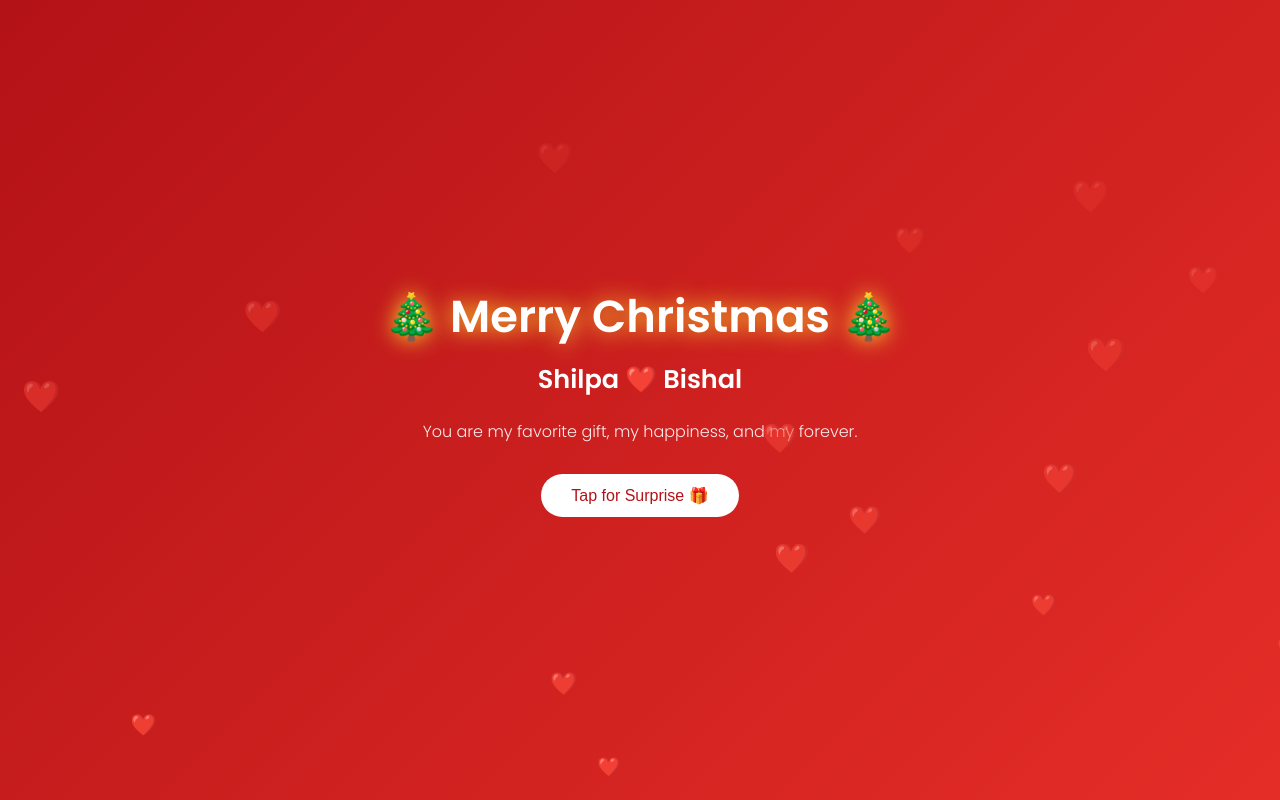
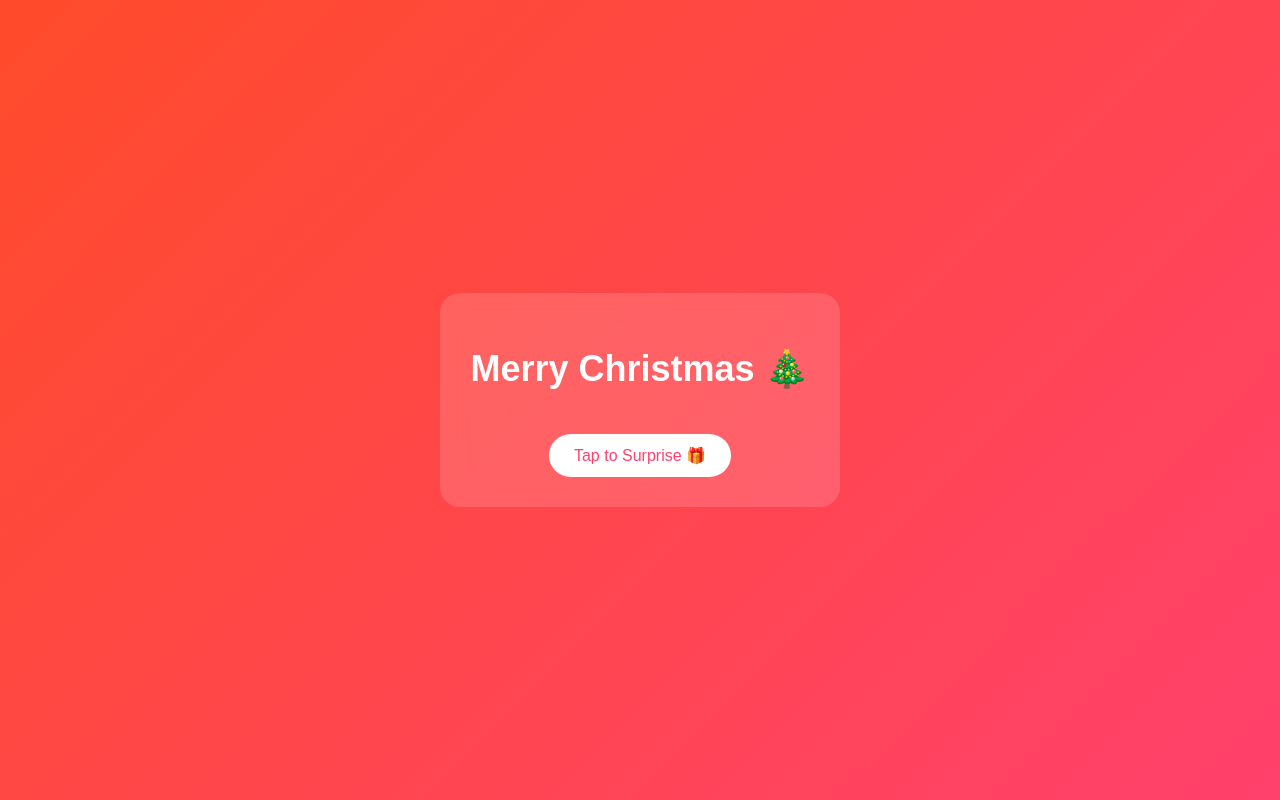
Before and after one commit to bishaleditz7-crypto/Merry-Christmas-mylove, a plain HTML site: page index.html in a window 1280 px wide. Drawn offline with Linux system fonts and the light colour scheme.

Commit message:
Update index.html

```diff
--- a/index.html
+++ b/index.html
@@ -2,124 +2,75 @@
 <html lang="en">
 <head>
 <meta charset="UTF-8">
-<title>Merry Christmas My Love</title>
+<title>Christmas Surprise</title>
 <meta name="viewport" content="width=device-width, initial-scale=1.0">
 
 <style>
-@import url('https://fonts.googleapis.com/css2?family=Poppins:wght@300;600&display=swap');
-
-*{
+body{
   margin:0;
-  padding:0;
-  box-sizing:border-box;
+  height:100vh;
+  background:linear-gradient(135deg,#ff4b2b,#ff416c);
+  display:flex;
+  justify-content:center;
+  align-items:center;
+  font-family:Poppins, sans-serif;
+  overflow:hidden;
 }
 
-body{
-  font-family:'Poppins',sans-serif;
-  height:100vh;
-  background: linear-gradient(135deg,#b31217,#e52d27);
-  display:flex;
-  align-items:center;
-  justify-content:center;
-  overflow:hidden;
+.card{
+  background:rgba(255,255,255,0.15);
+  backdrop-filter:blur(12px);
+  padding:30px;
+  border-radius:20px;
+  text-align:center;
   color:white;
-  text-align:center;
-}
-
-.container{
-  animation: fadeIn 2s ease;
 }
 
 h1{
-  font-size:2.8rem;
-  animation: glow 2s infinite alternate;
-}
-
-h2{
-  margin-top:10px;
-  font-size:1.6rem;
-}
-
-p{
-  margin-top:20px;
-  font-size:1rem;
-  opacity:0.9;
+  font-size:36px;
 }
 
 button{
-  margin-top:30px;
-  padding:12px 30px;
+  margin-top:20px;
+  padding:12px 25px;
+  font-size:16px;
   border:none;
   border-radius:30px;
-  font-size:1rem;
   background:white;
-  color:#b31217;
+  color:#ff416c;
   cursor:pointer;
-  transition:0.3s;
 }
 
-button:hover{
-  transform:scale(1.1);
-}
-
-.heart{
-  position:absolute;
-  bottom:-20px;
-  font-size:20px;
-  animation: float 6s linear infinite;
-  opacity:0.8;
-}
-
-@keyframes float{
-  0%{transform:translateY(0);opacity:1;}
-  100%{transform:translateY(-100vh);opacity:0;}
-}
-
-@keyframes glow{
-  from{text-shadow:0 0 10px #fff;}
-  to{text-shadow:0 0 25px #ffd700;}
+#surprise{
+  display:none;
+  margin-top:20px;
+  animation:fadeIn 1s ease;
 }
 
 @keyframes fadeIn{
-  from{opacity:0;transform:scale(0.8);}
-  to{opacity:1;transform:scale(1);}
+  from{opacity:0; transform:scale(0.8);}
+  to{opacity:1; transform:scale(1);}
 }
 </style>
 </head>
 
 <body>
 
-<div class="container">
-  <h1>🎄 Merry Christmas 🎄</h1>
-  <h2>Shilpa ❤️ Bishal</h2>
-  <p>
-    You are my favorite gift, my happiness,
-    and my forever.
-  </p>
+<div class="card">
+  <h1>Merry Christmas 🎄</h1>
 
-  <button onclick="playMusic()">Tap for Surprise 🎁</button>
+  <button onclick="showSurprise()">Tap to Surprise 🎁</button>
+
+  <div id="surprise">
+    <h2>Shilpa ❤️ Bishal</h2>
+    <p>You are my forever Christmas 💖</p>
+  </div>
 </div>
 
-<!-- Background Music -->
-<audio id="bgm" loop>
-  <source src="bgm.mp3" type="audio/mpeg">
-</audio>
-
 <script>
-function playMusic(){
-  document.getElementById("bgm").play();
+function showSurprise(){
+  document.getElementById("surprise").style.display="block";
 }
-
-// Floating hearts
-setInterval(()=>{
-  let heart=document.createElement("div");
-  heart.className="heart";
-  heart.innerHTML="❤️";
-  heart.style.left=Math.random()*100+"vw";
-  heart.style.fontSize=(15+Math.random()*20)+"px";
-  document.body.appendChild(heart);
-  setTimeout(()=>heart.remove(),6000);
-},300);
 </script>
 
 </body>
```
